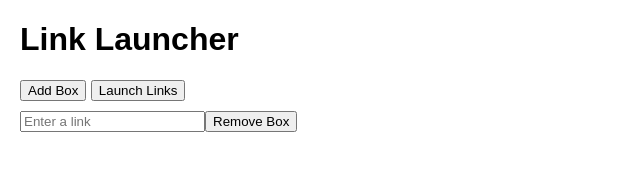
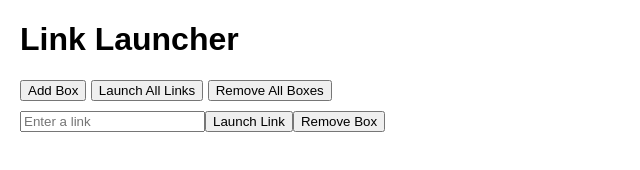
Before and after one commit to S-PScripts/link-launcher, a plain HTML site: page index.html in a window 1280 px wide. Both pictures are taken after a click on the button "Add Box". Shown: the whole page, without its empty margins (0-640 px from the left). Drawn offline with Linux system fonts and the light colour scheme.

Commit message:
Update index.html

```diff
--- a/index.html
+++ b/index.html
@@ -14,7 +14,8 @@
 
     <h1>Link Launcher</h1>
     <button id="addBox">Add Box</button>
-    <button id="launchLinks">Launch Links</button>
+    <button id="launchLinks">Launch All Links</button>
+    <button id="removeAllBoxes">Remove All Boxes</button>
 
     <div id="boxes"></div>
 
@@ -29,6 +30,17 @@
             input.type = 'text';
             input.placeholder = 'Enter a link';
             box.appendChild(input);
+
+            // Create a button to launch the link
+            const launchButton = document.createElement('button');
+            launchButton.textContent = 'Launch Link';
+            launchButton.addEventListener('click', function() {
+                const url = input.value.trim();
+                if (url) {
+                    window.open(url, '_blank'); // Open the link in a new tab
+                }
+            });
+            box.appendChild(launchButton);
 
             // Create a remove button
             const removeButton = document.createElement('button');
@@ -51,6 +63,11 @@
                 }
             });
         });
+
+        document.getElementById('removeAllBoxes').addEventListener('click', function() {
+            const boxesContainer = document.getElementById('boxes');
+            boxesContainer.innerHTML = ''; // Remove all boxes
+        });
     </script>
 
 </body>
```
